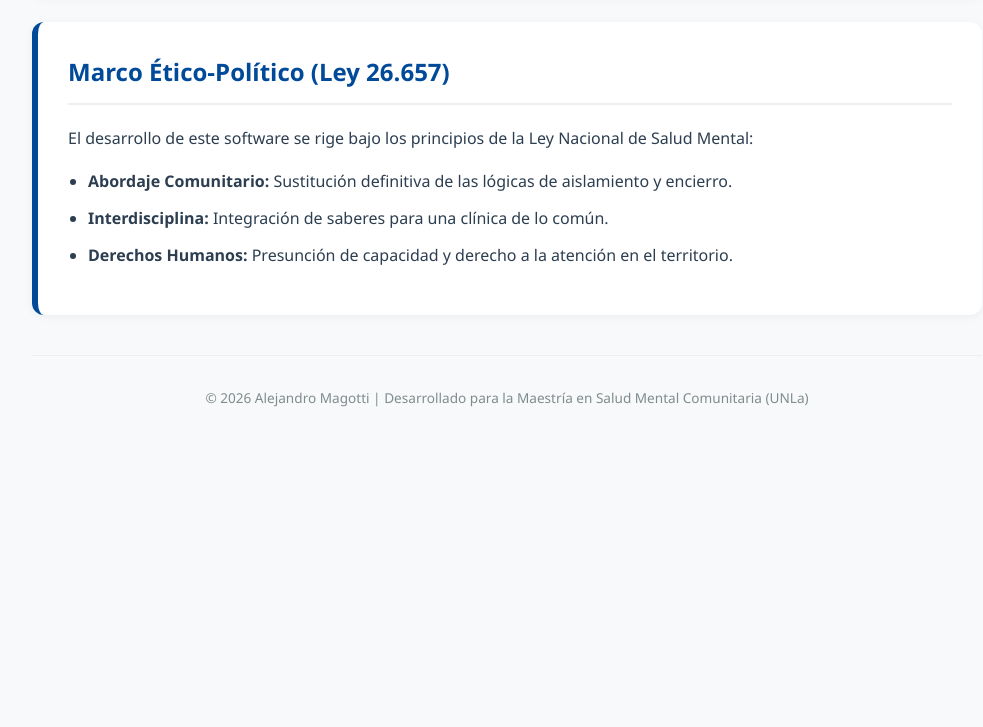
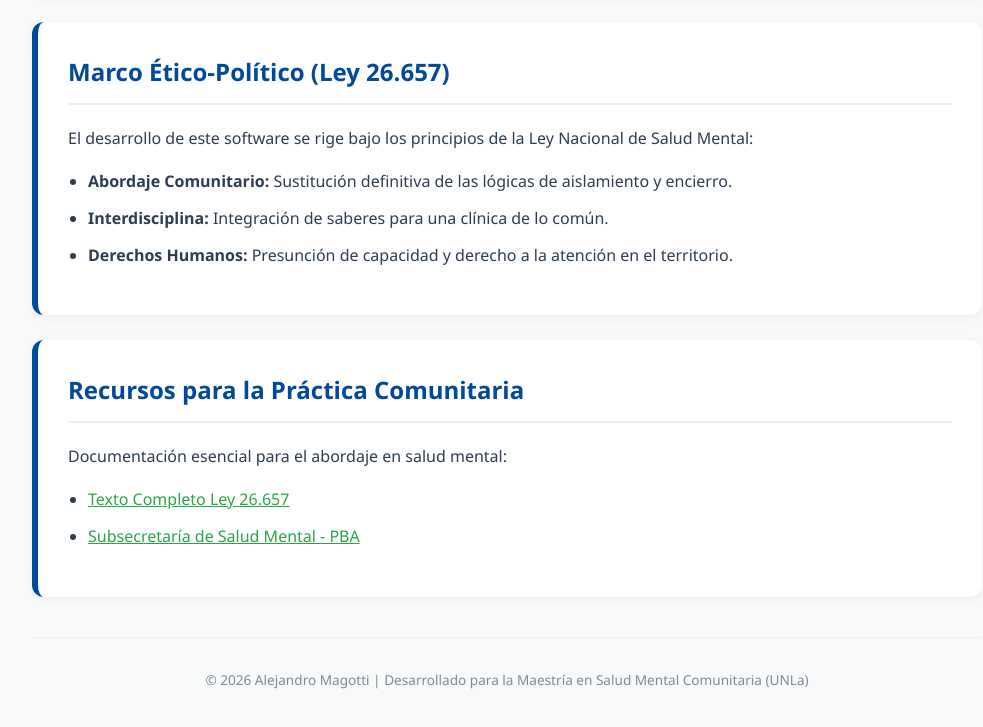
Before and after one commit to magottiale-cmd/maestria-unla, a plain HTML site: page index.html in a window 1280 px wide. Shown: the part 932-1659 px from the top of the page, without its empty margins (133-1116 px from the left). Before the commit the page ends 1391 px from the top, so only its background shows below. Drawn offline with Linux system fonts and the light colour scheme.

Commit message:
Agregando recursos

```diff
--- a/index.html
+++ b/index.html
@@ -68,7 +68,15 @@
         </ul>
     </section>
 
-    <footer>
+        <section class="card">
+        <h2>Recursos para la Práctica Comunitaria</h2>
+        <p>Documentación esencial para el abordaje en salud mental:</p>
+        <ul>
+            <li><a href="https://servicios.infoleg.gob.ar" target="_blank" style="color: var(--health-green);">Texto Completo Ley 26.657</a></li>
+            <li><a href="http://www.ms.gba.gov.ar" target="_blank" style="color: var(--health-green);">Subsecretaría de Salud Mental - PBA</a></li>
+        </ul>
+    </section>
+<footer>
         © 2026 Alejandro Magotti | Desarrollado para la Maestría en Salud Mental Comunitaria (UNLa)
     </footer>
 
```
